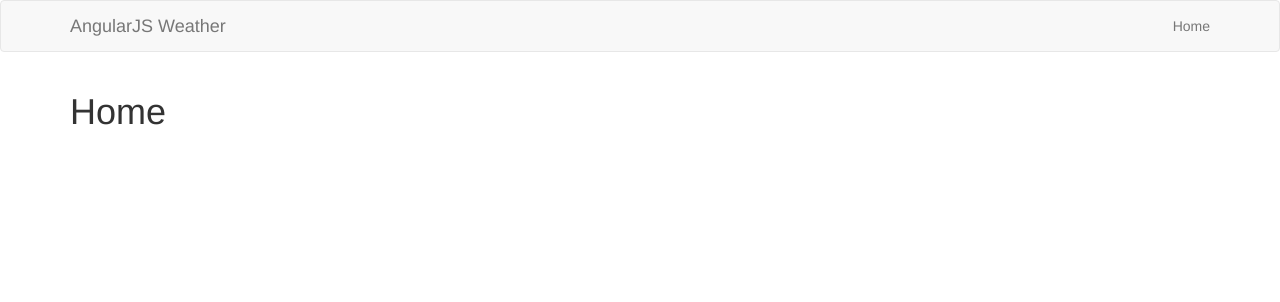
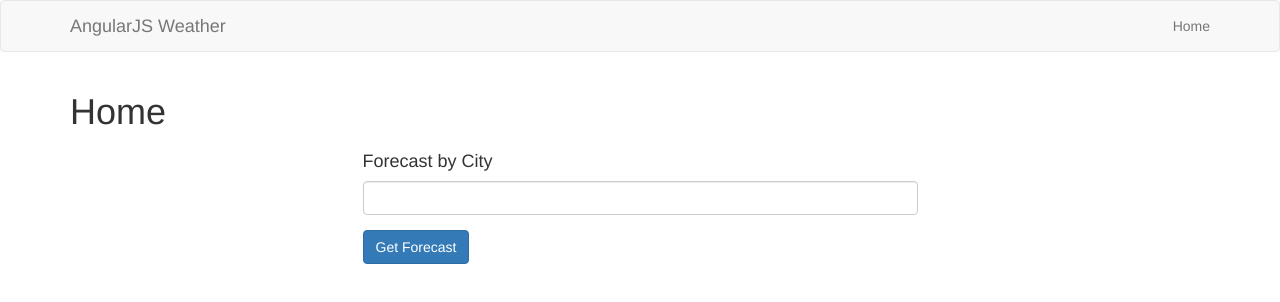
Before and after one commit to bouncingbumble/angular-weather-app, a plain HTML site: page index.htm in a window 1280 px wide. Drawn offline with nearby package versions, Linux system fonts and the light colour scheme; some packages are replaced by stand-ins of ours; some icons are missing.

Commit message:
add home page layout

```diff
--- a/pages/home.htm
+++ b/pages/home.htm
@@ -1 +1,11 @@
 <h1>Home</h1>
+
+<div class="row">
+    <div class="col-md-6 col-md-offset-3">
+        <h4>Forecast by City</h4>
+        <div class="form-group">
+            <input type="text" class="form-control" name=""/>
+        </div>
+        <a href="#/forecast" class="btn btn-primary">Get Forecast</a>
+    </div>
+</div>
```
